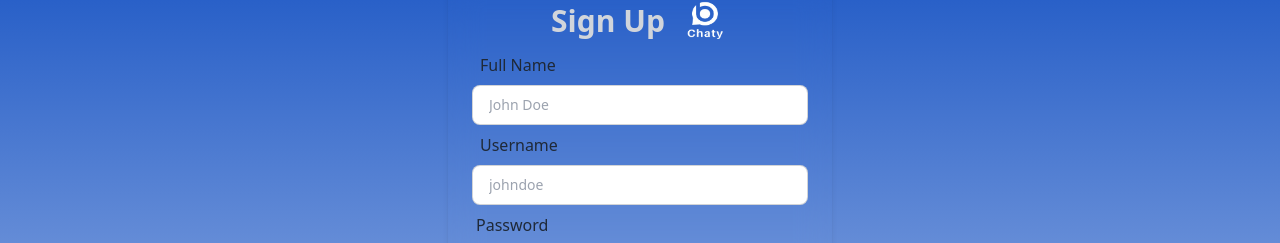
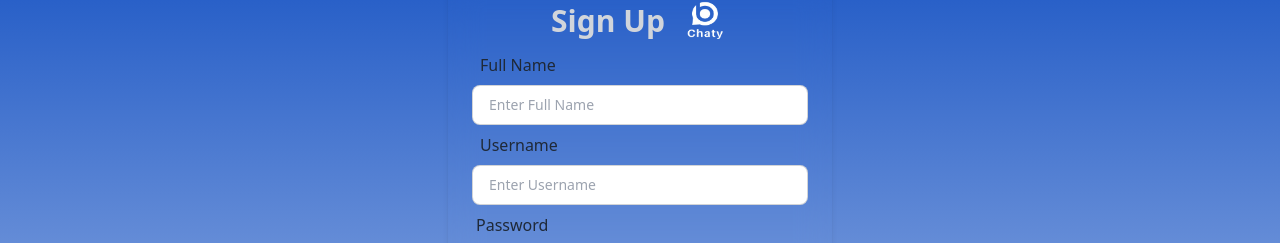
Before and after one commit to mKaif1193/chat-app, a React (Vite) app in the folder frontend/: page /signup in a window 1280 px wide. Shown: the part 157-400 px from the top of the page. Built offline with nearby package versions, Linux system fonts and the light colour scheme; no server answers.

Commit message:
Fix signup form

```diff
--- a/frontend/src/pages/signup/SignUp.jsx
+++ b/frontend/src/pages/signup/SignUp.jsx
@@ -44,7 +44,7 @@ const SignUp = () => {
             </label>
             <input
               type="text"
-              placeholder="John Doe"
+              placeholder="Enter Full Name"
               className="w-full input input-bordered input-sm sm:input-md h-9 sm:h-10"
               value={inputs.fullName}
               onChange={(e) =>
@@ -59,7 +59,7 @@ const SignUp = () => {
             </label>
             <input
               type="text"
-              placeholder="johndoe"
+              placeholder="Enter Username"
               className="w-full input input-bordered input-sm sm:input-md h-9 sm:h-10"
               value={inputs.username}
               onChange={(e) =>
```
